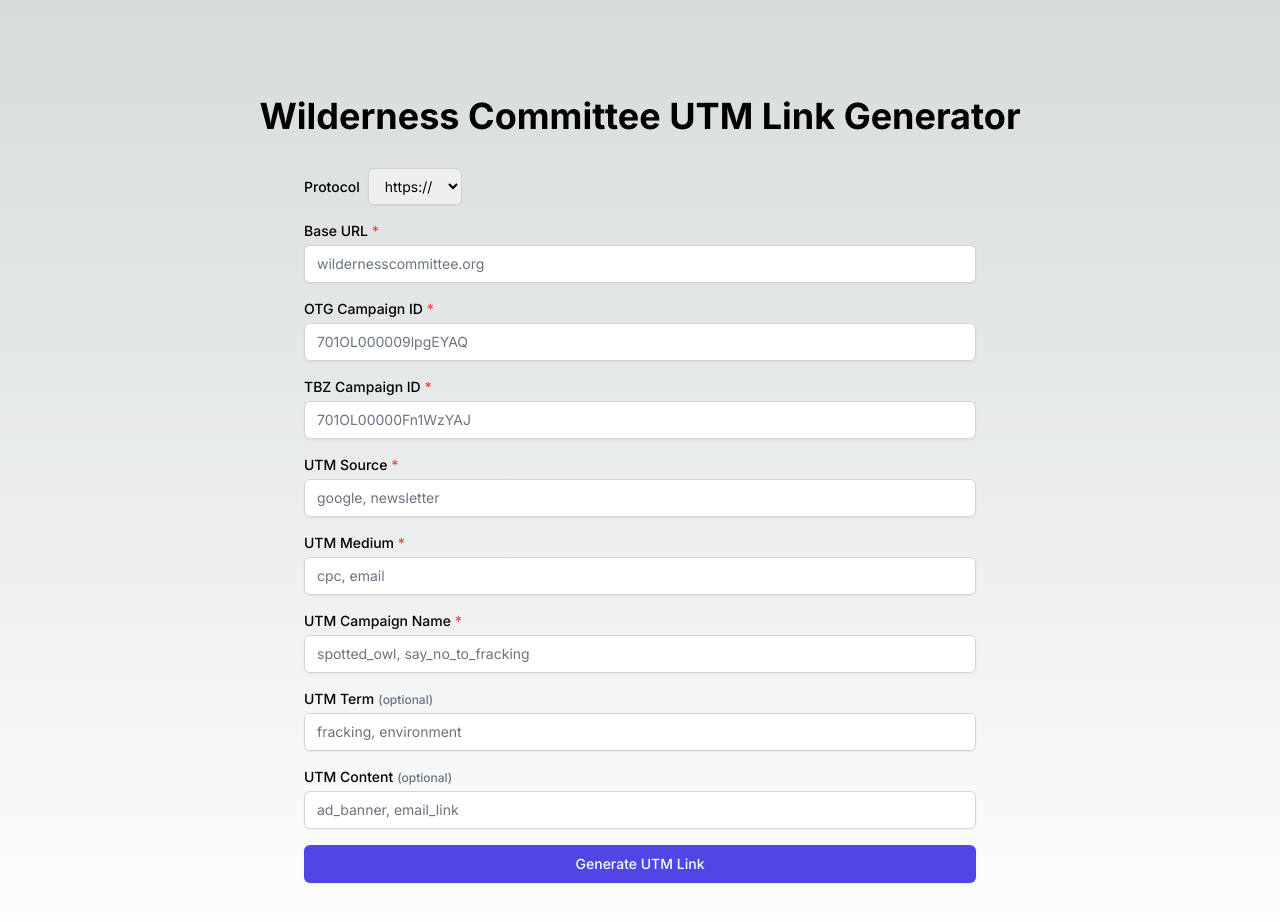
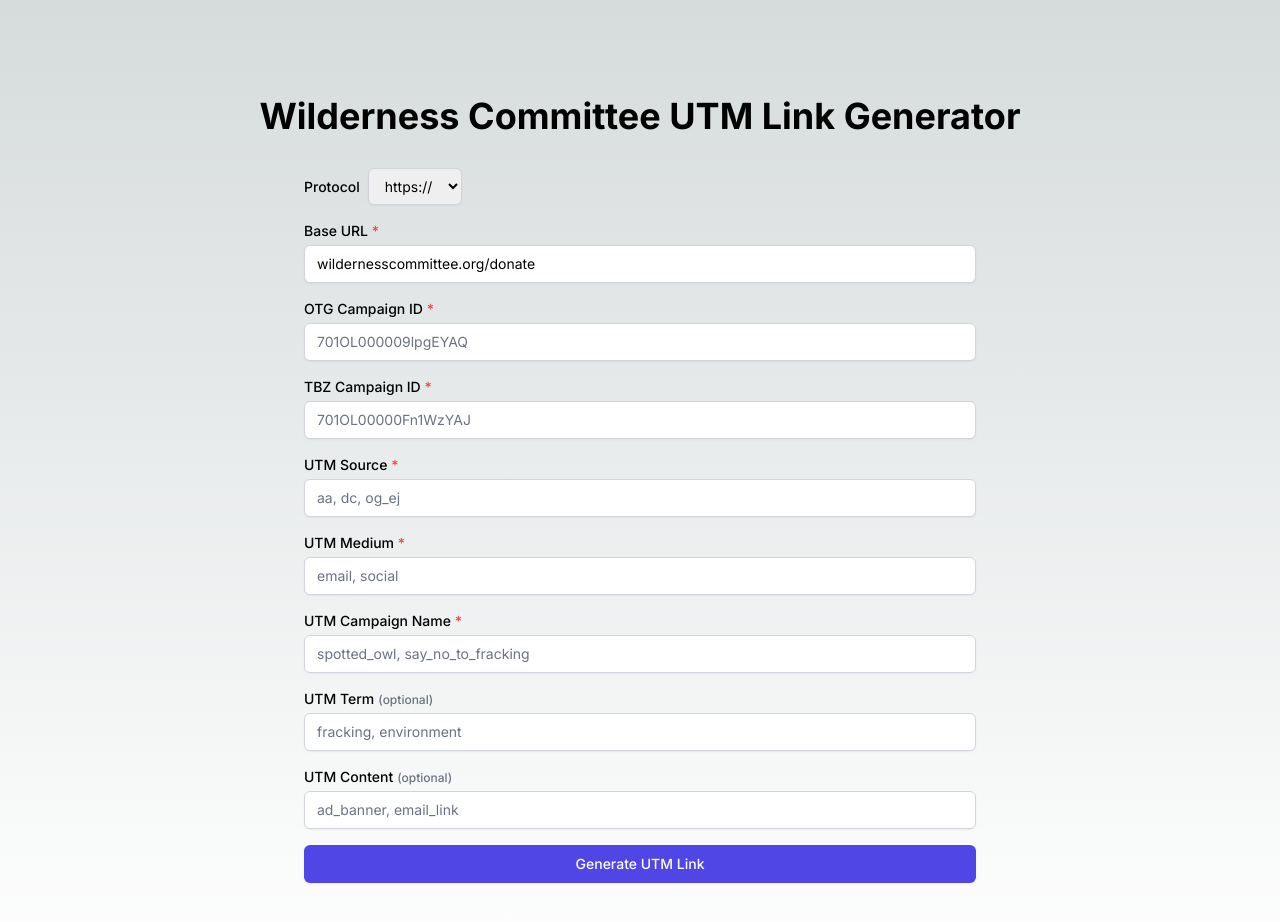
Before and after one commit to Wilderness-Committee/wc-utm-calc, a Next.js app: page / in a window 1280 px wide. Shown: the top 922 px of the page. Built offline with nearby package versions, Linux system fonts and the light colour scheme.

Commit message:
Update page.tsx

```diff
--- a/app/page.tsx
+++ b/app/page.tsx
@@ -4,7 +4,7 @@
 
 export default function Home() {
   const [protocol, setProtocol] = useState("https://");
-  const [baseUrl, setBaseUrl] = useState("");
+  const [baseUrl, setBaseUrl] = useState("wildernesscommittee.org/donate"); // Pre-populated with default URL
   const [utmId, setUtmId] = useState("");
   const [tbzId, setTbzId] = useState("");
   const [utmSource, setUtmSource] = useState("");
@@ -55,7 +55,7 @@
             type="text"
             value={baseUrl}
             onChange={(e) => setBaseUrl(e.target.value)}
-            placeholder="wildernesscommittee.org"
+            placeholder="wildernesscommittee.org/donate"
             className="mt-1 block w-full px-3 py-2 border border-gray-300 rounded-md shadow-sm focus:outline-none focus:ring-indigo-500 focus:border-indigo-500 sm:text-sm text-black placeholder-gray-500"
             required
           />
@@ -94,7 +94,7 @@
             type="text"
             value={utmSource}
             onChange={(e) => setUtmSource(e.target.value)}
-            placeholder="google, newsletter"
+            placeholder="aa, dc, og_ej"
             className="mt-1 block w-full px-3 py-2 border border-gray-300 rounded-md shadow-sm focus:outline-none focus:ring-indigo-500 focus:border-indigo-500 sm:text-sm text-black placeholder-gray-500"
             required
           />
@@ -107,7 +107,7 @@
             type="text"
             value={utmMedium}
             onChange={(e) => setUtmMedium(e.target.value)}
-            placeholder="cpc, email"
+            placeholder="email, social"
             className="mt-1 block w-full px-3 py-2 border border-gray-300 rounded-md shadow-sm focus:outline-none focus:ring-indigo-500 focus:border-indigo-500 sm:text-sm text-black placeholder-gray-500"
             required
           />
```
